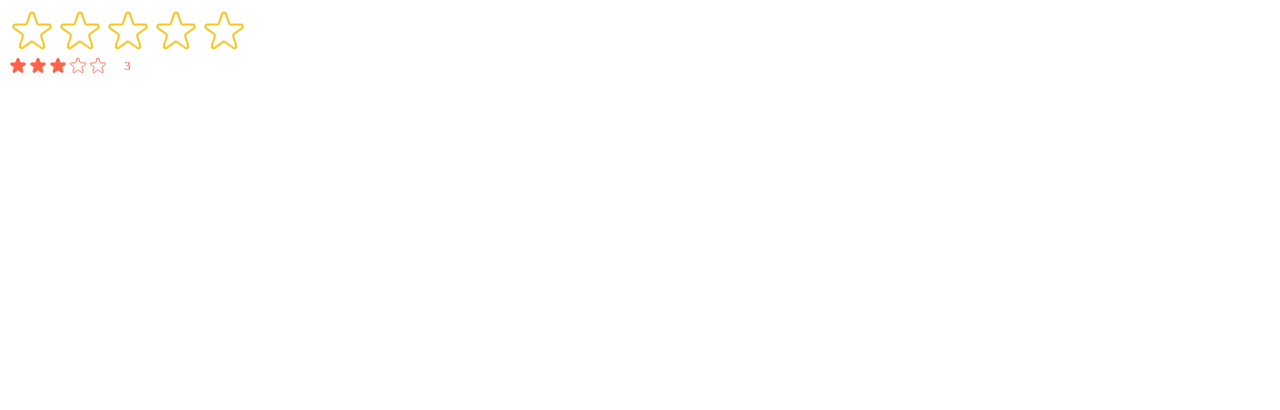
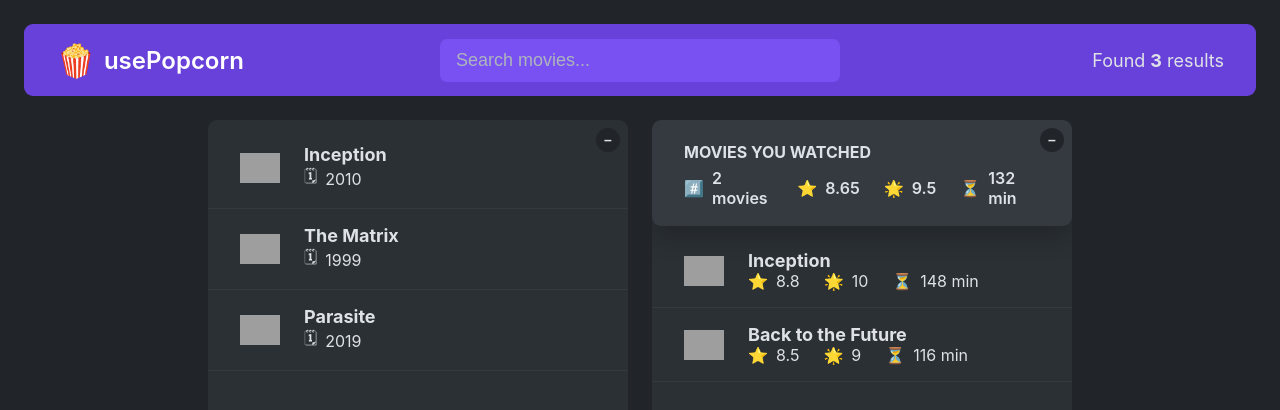
Before and after one commit to YohanesMulugeta/pizza, a React (Create React App) app: page / in a window 1280 px wide. Shown: the top 410 px of the page. Built offline with nearby package versions, Linux system fonts and the light colour scheme; grey boxes are pictures that could not be loaded.

Commit message:
fetch movies from OMDB on Search.js.

```diff
--- a/src/App.js
+++ b/src/App.js
@@ -4,6 +4,7 @@ import Main from './components/main/Main';
 import WatchedBox from './components/main/WatchedBox';
 import Nav from './components/Nav/Nav';
 import NumResults from './components/Nav/NumRestults';
+import Search from './components/Nav/Search';
 
 const tempMovieData = [
   {
@@ -58,6 +59,7 @@ export default function App() {
   return (
     <>
       <Nav>
+        <Search setMovies={setMovies} />
         <NumResults movies={movies} />
       </Nav>
 
--- a/src/components/Nav/Nav.js
+++ b/src/components/Nav/Nav.js
@@ -1,11 +1,9 @@
-import Search from '../reusables/Search';
 import Logo from './Logo';
 
 function Nav({ children }) {
   return (
     <nav className="nav-bar">
       <Logo />
-      <Search />
       {children}
     </nav>
   );
--- /dev/null
+++ b/src/components/Nav/Search.js
@@ -0,0 +1,46 @@
+import { useEffect, useState } from 'react';
+
+const KEY = '83c8782f';
+
+function Search({ setMovies }) {
+  const [query, setQuery] = useState('');
+  const [debounce, setDebounce] = useState('');
+
+  const url = `http://www.omdbapi.com/?apikey=${KEY}&s=${query}`;
+
+  useEffect(
+    function () {
+      if (query)
+        fetch(url)
+          .then((res) => res.json())
+          .then((data) => {
+            console.log(data);
+            if (data.Search) setMovies(data.Search);
+          });
+    },
+    [setMovies, query, url]
+  );
+
+  useEffect(
+    function () {
+      const timeoutId = setTimeout(() => {
+        setQuery(debounce);
+      }, 300);
+
+      return () => clearTimeout(timeoutId);
+    },
+    [debounce]
+  );
+
+  return (
+    <input
+      className="search"
+      type="text"
+      placeholder="Search movies..."
+      value={debounce}
+      onChange={(e) => setDebounce(e.target.value)}
+    />
+  );
+}
+
+export default Search;
--- a/src/index.js
+++ b/src/index.js
@@ -1,36 +1,13 @@
 import React, { useState } from 'react';
 import { createRoot } from 'react-dom/client';
-import StarRating from './components/StarRating';
-// import App from './App';
 
-// import './index.css';
+import App from './App';
+import './index.css';
 
 const root = createRoot(document.getElementById('root'));
 
-function Test() {
-  const [rating, setRating] = useState(0);
-
-  console.log(rating);
-
-  return (
-    <StarRating
-      onSet={setRating}
-      maxRating={5}
-      messages={['Terrible', 'Bad', 'Okay', 'Good', 'Excellent']}
-    />
-  );
-}
-
 root.render(
   <React.StrictMode>
-    <Test />
-    <StarRating
-      maxRating={5}
-      size={20}
-      className="test"
-      color="tomato"
-      defaultRating={3}
-    />
+    <App />
   </React.StrictMode>
 );
-// root.render(<App />);
```
Also changed, not shown: src/components/reusables/Search.js (deleted, +0 -17 lines).
